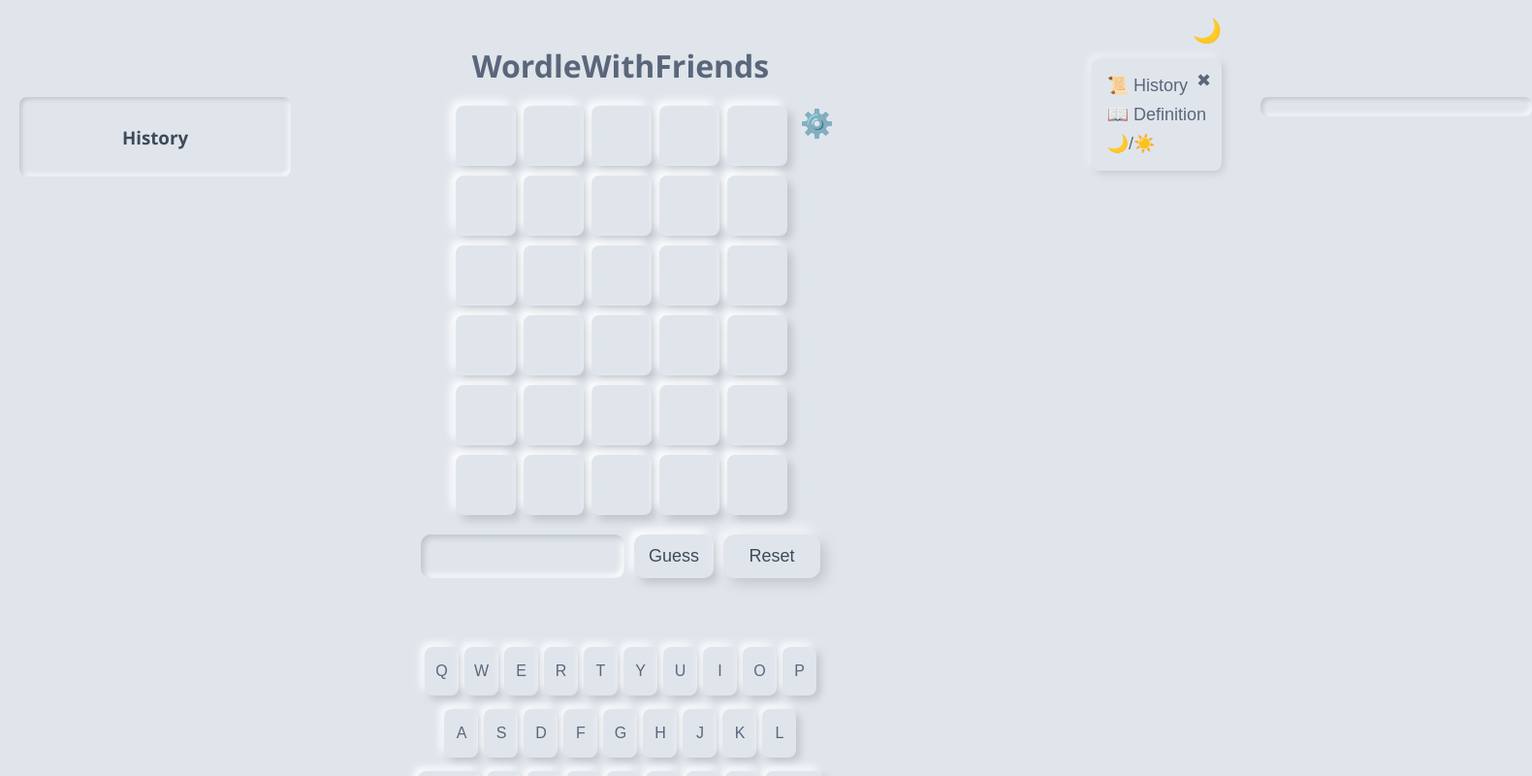
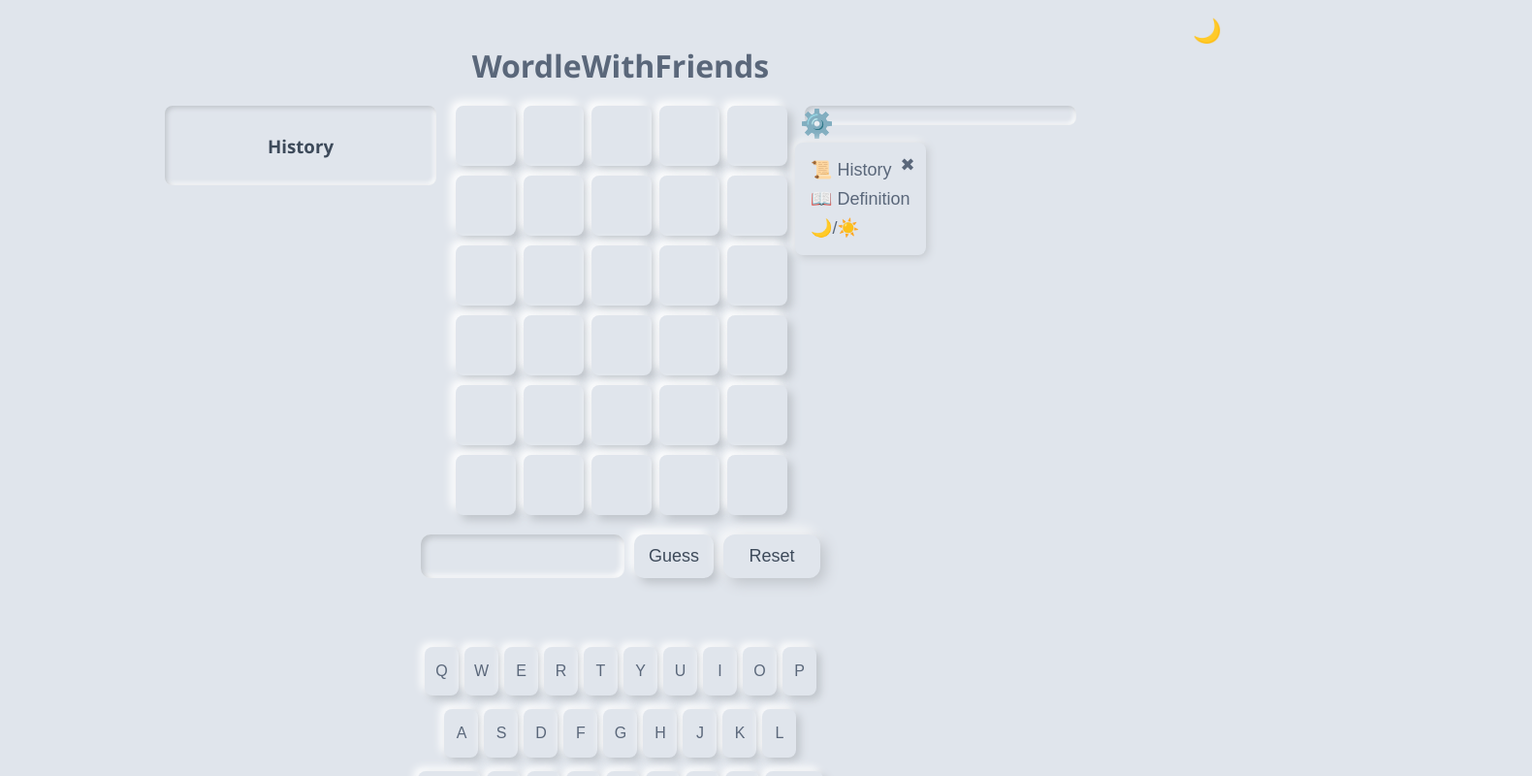
Before and after one commit to deveydtj/WWF, a plain HTML site: page index.html in a window 1280 px wide. Both pictures are taken after a click on the button "⚙️". Shown: the whole page at 97% size, 1580 px wide, since content can reach past the window. Drawn offline with Linux system fonts and the light colour scheme; no server answers.

Commit message:
Fix panel positions and definition toggle

```diff
--- a/index.html
+++ b/index.html
@@ -136,9 +136,7 @@
     }
 
     #optionsMenu {
-      position: fixed;
-      top: 60px;
-      right: 20px;
+      position: absolute;
       background: var(--bg-color);
       padding: 10px;
       border-radius: 8px;
@@ -1207,7 +1205,10 @@
 
     // --- Options Menu ---
     optionsToggle.addEventListener('click', () => {
+      const rect = optionsToggle.getBoundingClientRect();
       optionsMenu.style.display = 'block';
+      optionsMenu.style.top = `${rect.bottom + window.scrollY}px`;
+      optionsMenu.style.left = `${rect.left + window.scrollX}px`;
     });
     optionsClose.addEventListener('click', () => {
       optionsMenu.style.display = 'none';
@@ -1418,7 +1419,6 @@
             definitionText.textContent = `${state.last_word.toUpperCase()} \u2013 ${state.last_definition}`;
           } else {
             definitionText.textContent = '';
-            document.body.classList.remove('definition-open');
           }
 
           const haveMy = activeEmojis.includes(myEmoji);
@@ -1570,10 +1570,35 @@
         }
       }
 
+      function positionSidePanels() {
+        if (window.innerWidth > 600) {
+          const boardRect = boardArea.getBoundingClientRect();
+          const top = boardRect.top + window.scrollY;
+          const left = boardRect.left + window.scrollX;
+          const right = boardRect.right + window.scrollX;
+
+          historyBox.style.position = 'absolute';
+          historyBox.style.top = `${top}px`;
+          historyBox.style.left = `${left - historyBox.offsetWidth - 20}px`;
+
+          definitionBox.style.position = 'absolute';
+          definitionBox.style.top = `${top}px`;
+          definitionBox.style.left = `${right + 20}px`;
+        } else {
+          historyBox.style.position = '';
+          historyBox.style.top = '';
+          historyBox.style.left = '';
+          definitionBox.style.position = '';
+          definitionBox.style.top = '';
+          definitionBox.style.left = '';
+        }
+      }
+
       // --- On initial load ---
       applyDarkModePreference();
       createBoard();
       repositionResetButton();
+      positionSidePanels();
       if (window.innerWidth > 600) {
         document.body.classList.add('history-open');
         document.body.classList.add('definition-open');
@@ -1583,6 +1608,7 @@
       document.addEventListener("keydown", onActivity);
       document.addEventListener("click", onActivity);
       window.addEventListener('resize', repositionResetButton);
+      window.addEventListener('resize', positionSidePanels);
 
     // --- updateVH() to keep body height locked under the keyboard ---
     function updateVH() {
```
